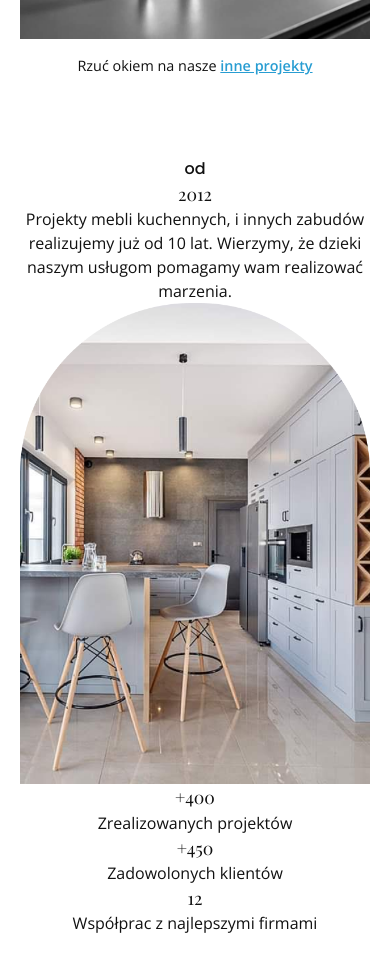
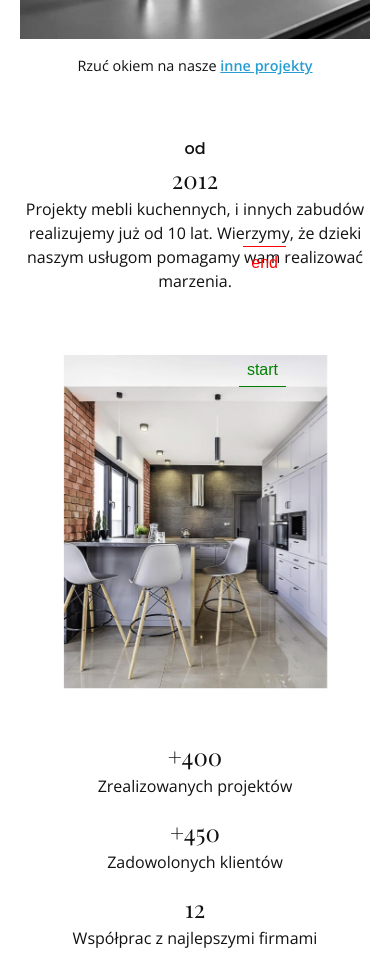
Before and after one commit to dencs08/aviorprojekt.pl, a React (Create React App) app: page / in a window 390 px wide. Shown: the part 1040-1997 px from the top of the page. Built offline with nearby package versions, Linux system fonts and the light colour scheme.

Commit message:
update: OurAcomplishments.jsx kitchen_vert photo & fz size change

```diff
--- a/src/containers/our_acomplishments/OurAcomplishments.jsx
+++ b/src/containers/our_acomplishments/OurAcomplishments.jsx
@@ -1,38 +1,14 @@
 import React, { useEffect, useState, useRef } from "react";
 
 import "./our_acomplishments.scss";
-import photo from "../../assets/header_photo.png";
+import photo from "../../assets/project/kitchen1_vert.jpg";
 
+import ScrollTrigger from "gsap/ScrollTrigger";
 import gsap from "gsap";
 import SplitText from "../../utils/Split3.min";
 import useOnScreen from "../../hooks/useOnScreen";
 
 const KitchenAssembly = () => {
-  // gsap.fromTo(
-  //   ".arc-photo",
-  //   { scale: 5 },
-  //   { scale: 1, datay: 0.5, duration: 1.5, ease: "expo", scrub: true }
-  // );
-
-  // gsap
-  //   .timeline({
-  //     scrollTrigger: {
-  //       trigger: "#ourAcomplishments",
-  //       scrub: 0.75,
-  //       start: "top 50%",
-  //       markers: true,
-  //     },
-  //   })
-  //   .fromTo(
-  //     ".arc-photo",
-  //     { scale: 2 },
-  //     {
-  //       scale: 1,
-  //       duration: 1,
-  //       ease: "expo",
-  //     }
-  //   );
-
   const ref = useRef(null);
 
   const [reveal, setReveal] = useState(false);
@@ -62,18 +38,47 @@ const KitchenAssembly = () => {
     }
   }, [reveal]);
 
+  useEffect(() => {
+    setTimeout(() => {
+      gsap
+        .timeline({
+          scrollTrigger: {
+            trigger: ref.current,
+            scrub: 0.75,
+            start: "700vh 125%",
+            // pin: true,
+            markers: true,
+            scroller: "#main-container",
+          },
+        })
+        .fromTo(
+          ".arc-photo",
+          { scale: 1.5 },
+          {
+            scale: 1,
+            y: "-15%",
+            duration: 1,
+            ease: "expo",
+          }
+        );
+
+      ScrollTrigger.refresh();
+    });
+  }, []);
+
   return (
     <section
       data-scroll-section
       id="ourAcomplishments"
-      className="section-mt-xl section-mb"
+      className="section-mb"
+      ref={ref}
     >
       <div className="content-wrapper">
         <div className="block md:grid grid-cols-12">
           <div
             data-scroll
             data-scroll-speed="3"
-            className="text-center md:text-left col-span-2 flex flex-col justify-center"
+            className="text-center md:text-left col-span-2 flex flex-col justify-center mb-28"
           >
             <h5 className="font-sans">od</h5>
             <h4 className="font-serif">2012</h4>
@@ -88,12 +93,12 @@ const KitchenAssembly = () => {
               <img
                 data-scroll
                 src={photo}
-                className="mx-auto arc-photo animate-reveal"
+                className="mx-auto arc-photo"
                 alt=""
               />
             </div>
           </div>
-          <div className="col-span-2 xs:flex sm:flex xs:space-x-8 md:space-x-0 md:block md:space-y-8 my-auto">
+          <div className="col-span-2 xs:flex sm:flex xs:space-x-12 md:space-x-0 md:block space-y-4 xs:space-y-0 md:space-y-8 my-auto">
             <div className="text-center md:text-left">
               <h4 className="font-serif">+400</h4>
               <p>Zrealizowanych projektów</p>
--- a/src/containers/our_acomplishments/our_acomplishments.scss
+++ b/src/containers/our_acomplishments/our_acomplishments.scss
@@ -1,6 +1,10 @@
 #ourAcomplishments {
   h4 {
-    font-size: clamp(1.1rem, 4vw, 5rem);
+    font-size: clamp(1.5rem, 4vw, 5rem);
+  }
+
+  img {
+    width: 75%;
   }
 
   .lineParent {
```
